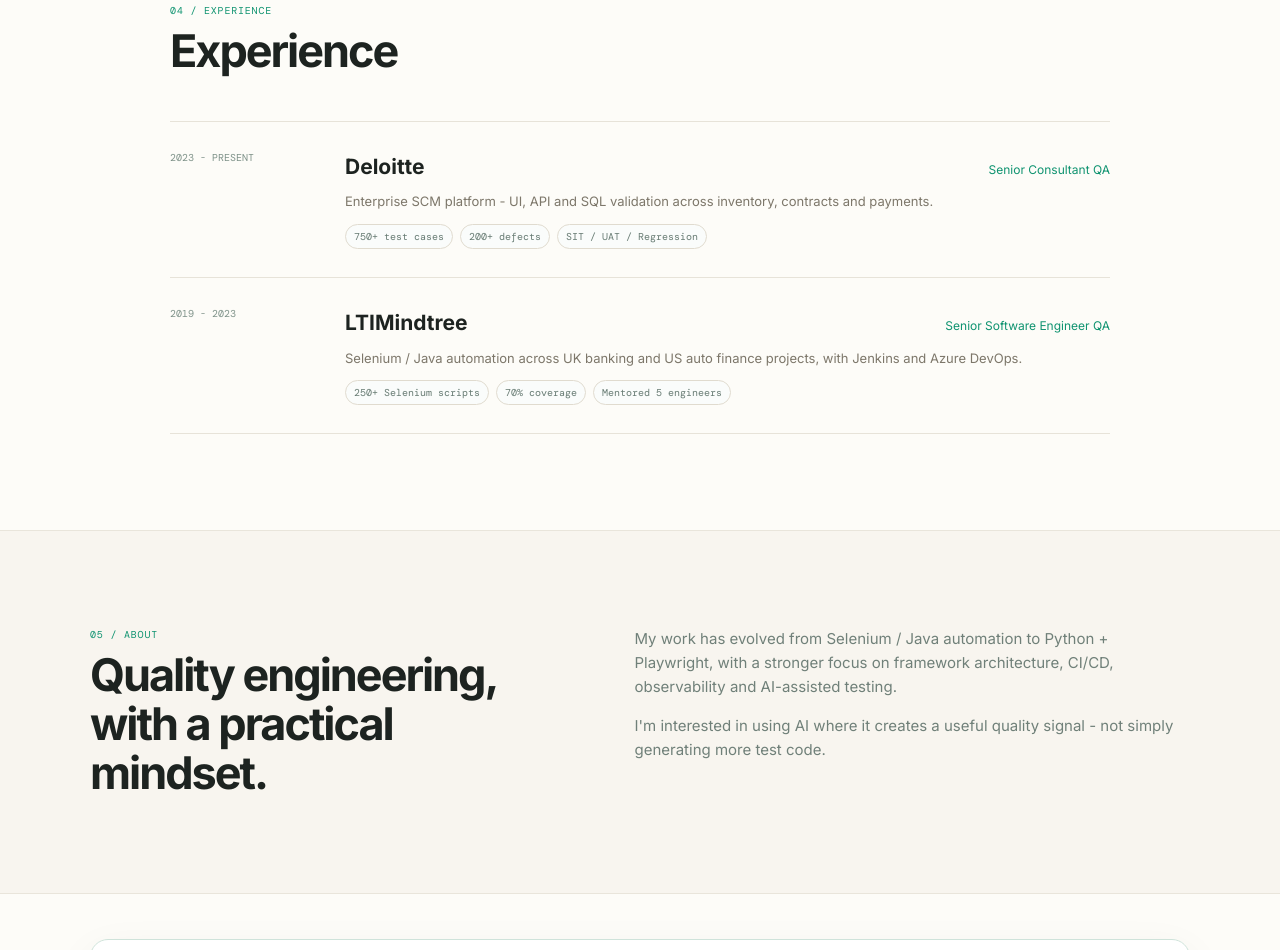
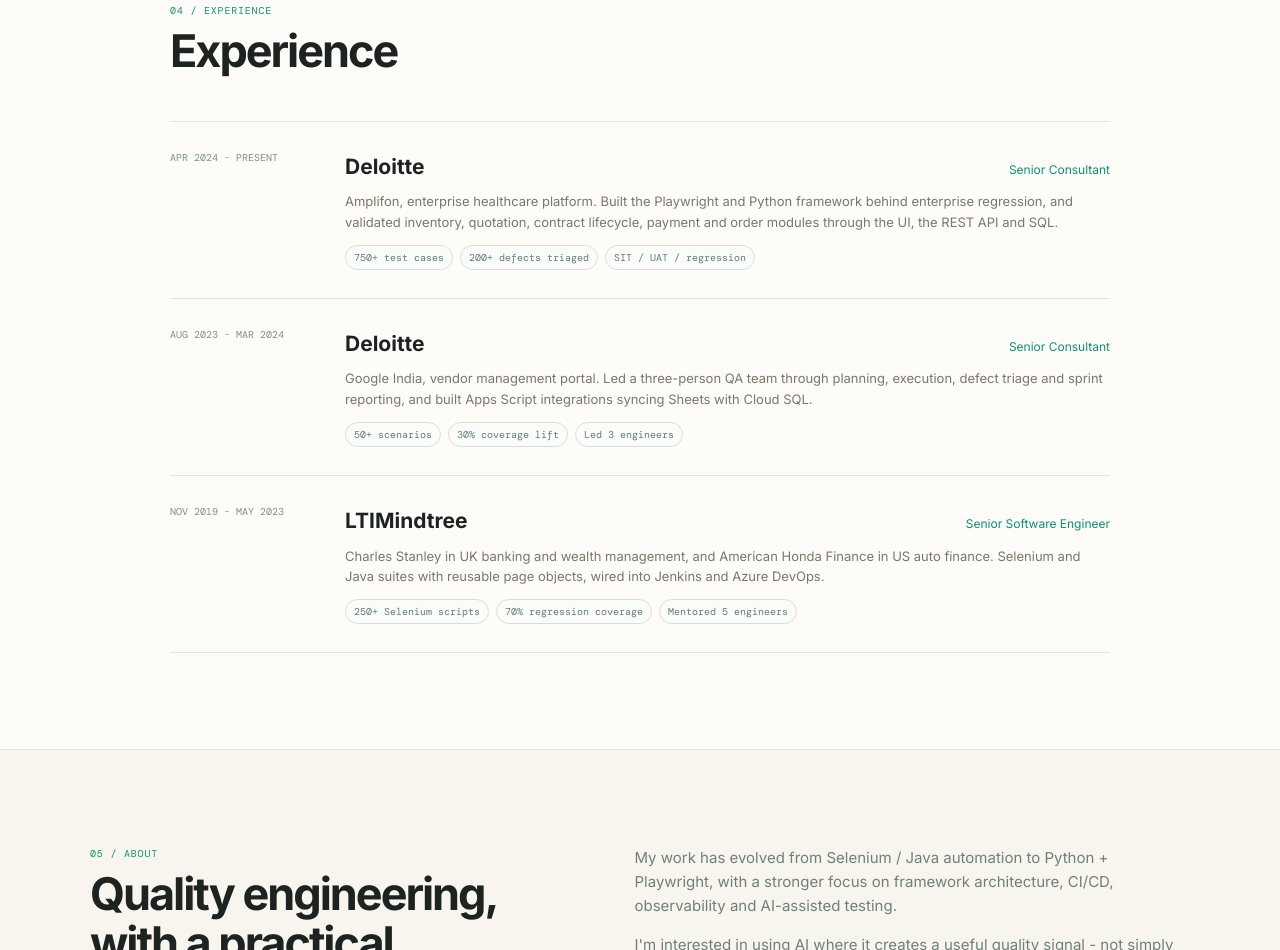
Before and after one commit to Priya123z/Priya123z.github.io, a plain HTML site: page index.html in a window 1280 px wide. Shown: the part 4045-4995 px from the top of the page. Drawn offline with nearby package versions, Linux system fonts and the light colour scheme.

Commit message:
Align the experience section with the résumé
The site said Senior Consultant QA and described an enterprise SCM platform; the
résumé says Senior Consultant and Amplifon healthcare. It also omitted the Google
India engagement that both the résumé and the profile README list. Same facts in
all three places now, with real date ranges rather than rounded years.

```diff
--- a/index.html
+++ b/index.html
@@ -305,20 +305,35 @@ The reset link must expire after 30 minutes and work only once. Three failed res
 
         <div class="experience-list">
           <article class="experience reveal">
-            <div class="exp-date">2023 - PRESENT</div>
+            <div class="exp-date">APR 2024 - PRESENT</div>
             <div class="exp-main">
-              <div class="exp-title"><h3>Deloitte</h3><span>Senior Consultant QA</span></div>
-              <p>Enterprise SCM platform - UI, API and SQL validation across inventory, contracts and payments.</p>
-              <div class="pills"><span>750+ test cases</span><span>200+ defects</span><span>SIT / UAT / Regression</span></div>
+              <div class="exp-title"><h3>Deloitte</h3><span>Senior Consultant</span></div>
+              <p>Amplifon, enterprise healthcare platform. Built the Playwright and Python framework
+              behind enterprise regression, and validated inventory, quotation, contract lifecycle,
+              payment and order modules through the UI, the REST API and SQL.</p>
+              <div class="pills"><span>750+ test cases</span><span>200+ defects triaged</span><span>SIT / UAT / regression</span></div>
             </div>
           </article>
 
           <article class="experience reveal">
-            <div class="exp-date">2019 - 2023</div>
+            <div class="exp-date">AUG 2023 - MAR 2024</div>
             <div class="exp-main">
-              <div class="exp-title"><h3>LTIMindtree</h3><span>Senior Software Engineer QA</span></div>
-              <p>Selenium / Java automation across UK banking and US auto finance projects, with Jenkins and Azure DevOps.</p>
-              <div class="pills"><span>250+ Selenium scripts</span><span>70% coverage</span><span>Mentored 5 engineers</span></div>
+              <div class="exp-title"><h3>Deloitte</h3><span>Senior Consultant</span></div>
+              <p>Google India, vendor management portal. Led a three-person QA team through planning,
+              execution, defect triage and sprint reporting, and built Apps Script integrations
+              syncing Sheets with Cloud SQL.</p>
+              <div class="pills"><span>50+ scenarios</span><span>30% coverage lift</span><span>Led 3 engineers</span></div>
+            </div>
+          </article>
+
+          <article class="experience reveal">
+            <div class="exp-date">NOV 2019 - MAY 2023</div>
+            <div class="exp-main">
+              <div class="exp-title"><h3>LTIMindtree</h3><span>Senior Software Engineer</span></div>
+              <p>Charles Stanley in UK banking and wealth management, and American Honda Finance in
+              US auto finance. Selenium and Java suites with reusable page objects, wired into
+              Jenkins and Azure DevOps.</p>
+              <div class="pills"><span>250+ Selenium scripts</span><span>70% regression coverage</span><span>Mentored 5 engineers</span></div>
             </div>
           </article>
         </div>
```
